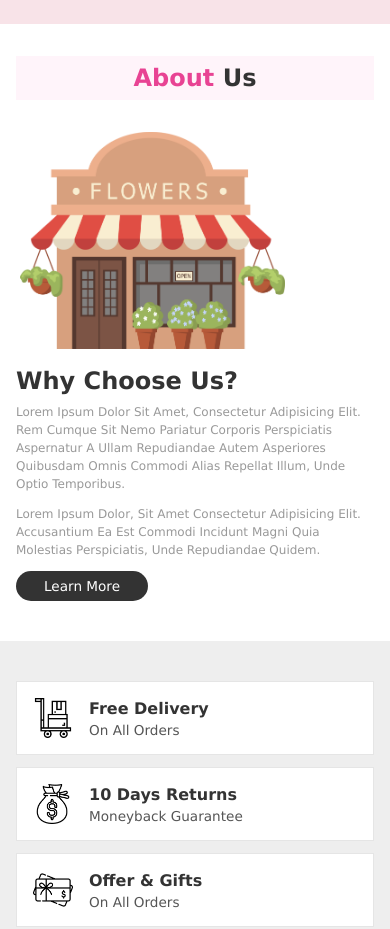
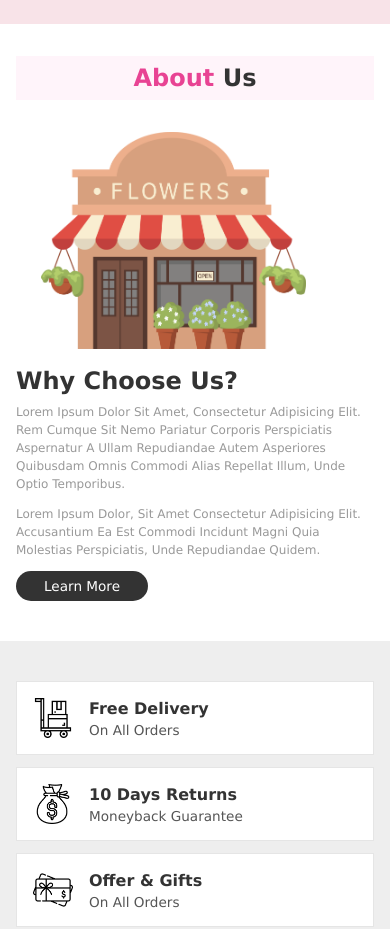
Before and after one commit to cherryctr/tugas-akhir-wp-bsi, a plain HTML site: page index.html in a window 390 px wide. Shown: the part 820-1749 px from the top of the page. Drawn offline with Linux system fonts and the light colour scheme.

Commit message:
tes komit

```diff
--- a/css/style.css
+++ b/css/style.css
@@ -567,7 +567,7 @@ header .fa-bars{
     .img-responsive{
         width: 265px;
         height: 217px;
-        margin-left: 4px;
+        margin-left: 25px;
     }
 
 
```
